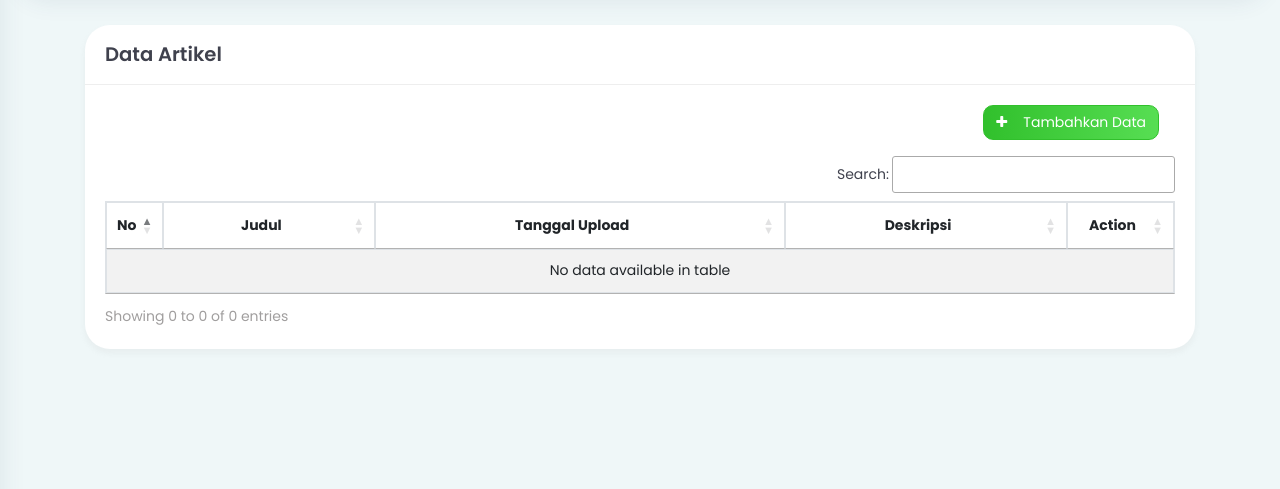
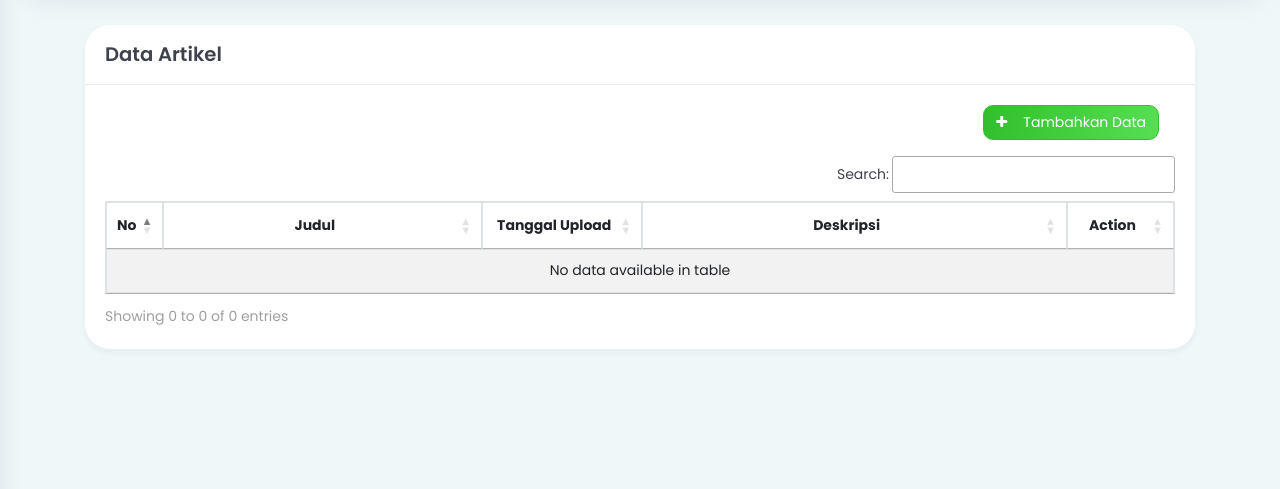
Before and after one commit to ZKYRIO/company_profile, a PHP site: page /artikel.php in a window 1280 px wide. Shown: the part 95-584 px from the top of the page. Run offline with PHP 8.4, Linux system fonts and the light colour scheme; the visitor is signed in with stand-in values (Sample User, id 1); data that the repository does not hold is empty; some libraries are stand-ins or nearby versions.

Commit message:
Atur width column tanggal artikel

```diff
--- a/admin/artikel.php
+++ b/admin/artikel.php
@@ -28,7 +28,7 @@ $rowCount = mysqli_num_rows($articles);
                                 <tr>
                                     <th width="1%">No</th:w>
                                     <th>Judul</th>
-                                    <th>Tanggal Upload</th>
+                                    <th width="15%">Tanggal Upload</th>
                                     <th>Deskripsi</th>
                                     <th width="10%">Action</th>
                                 </tr>
```
